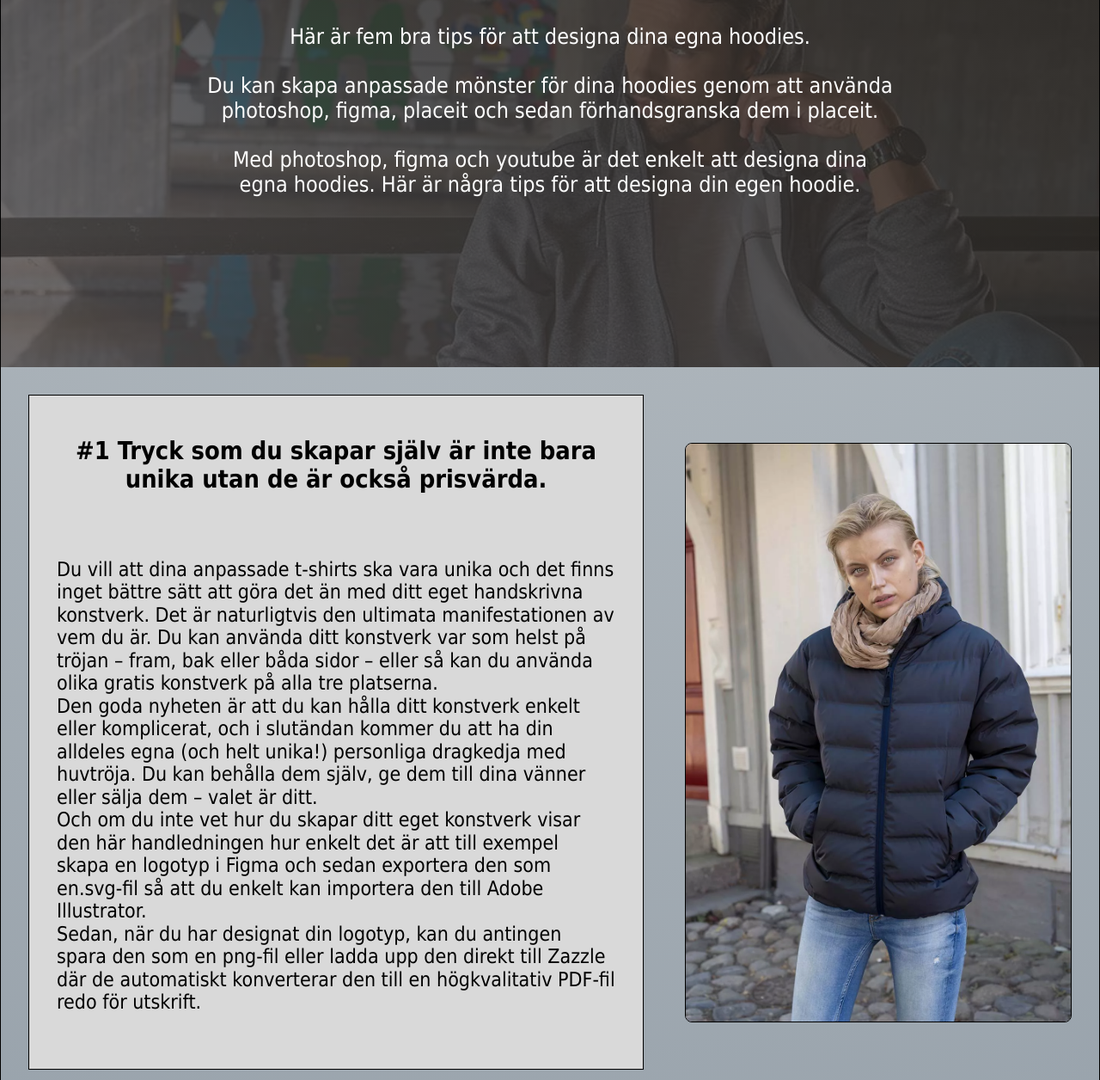
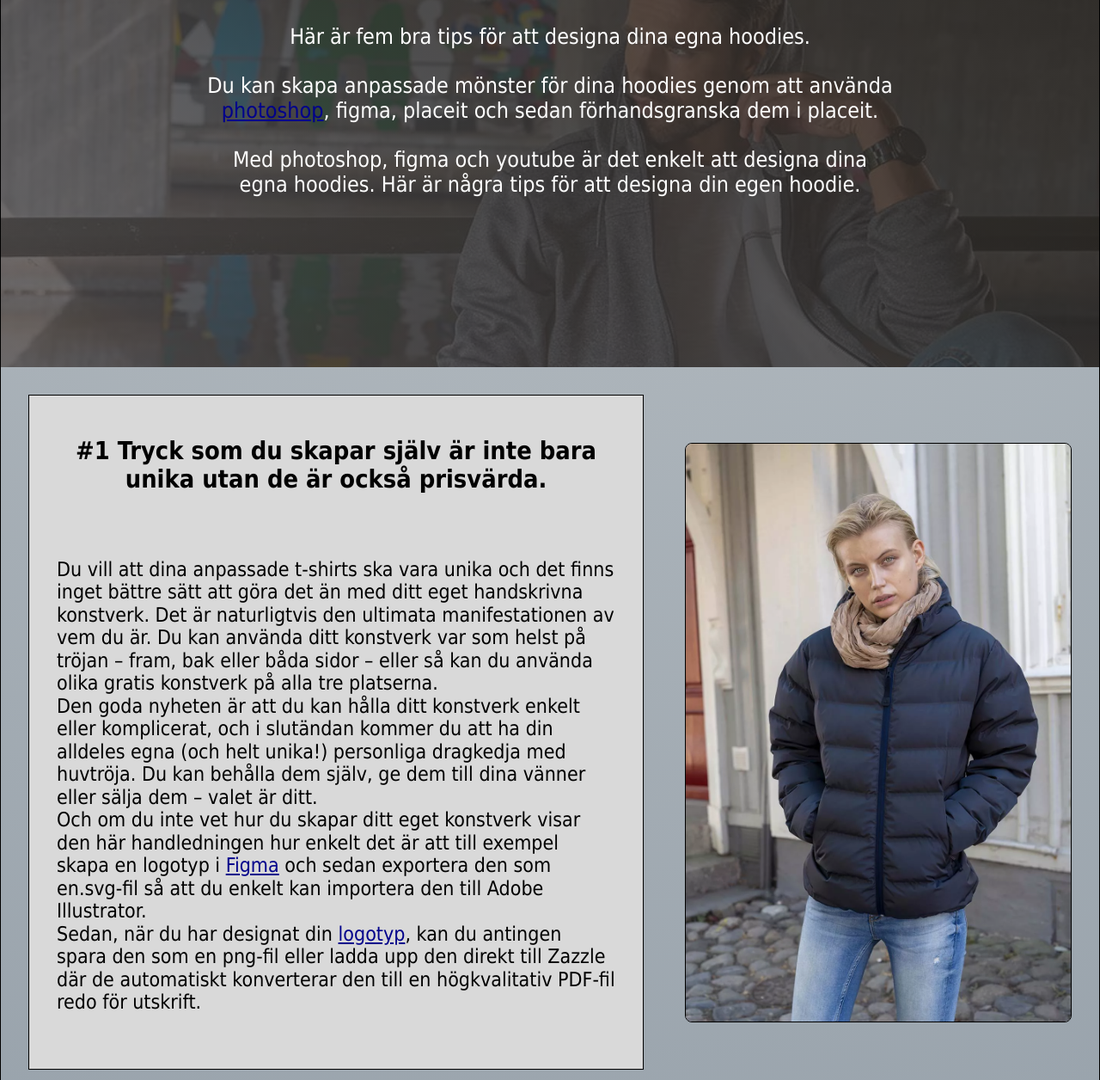
Before and after one commit to profilklader/profilklader-och-arbetsklader, a website built with Parcel: page huvtrojor.html in a window 1280 px wide. Shown: the part 484-1740 px from the top of the page at 86% size. Built offline with nearby package versions, Linux system fonts and the light colour scheme.

Commit message:
Backlink Update

```diff
--- a/huvtrojor.html
+++ b/huvtrojor.html
@@ -350,7 +350,7 @@
             <br class="huvtrojor-text05" />
             <span>
               Du kan skapa anpassade mönster för dina hoodies genom att använda
-              photoshop, figma, placeit och sedan förhandsgranska dem i placeit.
+              <a href="https://www.adobe.com/products/photoshop.html">photoshop</a>, figma, placeit och sedan förhandsgranska dem i placeit.
             </span>
             <br class="huvtrojor-text07" />
             <br class="huvtrojor-text08" />
@@ -388,12 +388,12 @@
               <span>
                 Och om du inte vet hur du skapar ditt eget konstverk visar den
                 här handledningen hur enkelt det är att till exempel skapa en
-                logotyp i Figma och sedan exportera den som en.svg-fil så att du
+                logotyp i <a href="https://www.figma.com">Figma</a> och sedan exportera den som en.svg-fil så att du
                 enkelt kan importera den till Adobe Illustrator.
               </span>
               <br class="huvtrojor-text18" />
               <span>
-                Sedan, när du har designat din logotyp, kan du antingen spara
+                Sedan, när du har designat din <a href="https://dribbble.com/search/logo">logotyp</a>, kan du antingen spara
                 den som en png-fil eller ladda upp den direkt till Zazzle där de
                 automatiskt konverterar den till en högkvalitativ PDF-fil redo
                 för utskrift.
@@ -526,7 +526,7 @@
                 tillverkarna av personliga huvtröjor, så om du alltid har velat
                 ha en helt unik anpassad huvtröja, föreslår vi att du kollar in
                 några av dessa sajter eller besöker deras butiker med
-                profilkreklam idag för att börja shoppa med en gång.
+                <a href="https://profilklader-och-arbetsklader.netlify.app/">profilkläder</a> idag för att börja shoppa med en gång.
               </span>
               <br class="huvtrojor-text54" />
               <br class="huvtrojor-text55" />
```
Also changed, not shown: intryck.html (+1 -1 lines).
